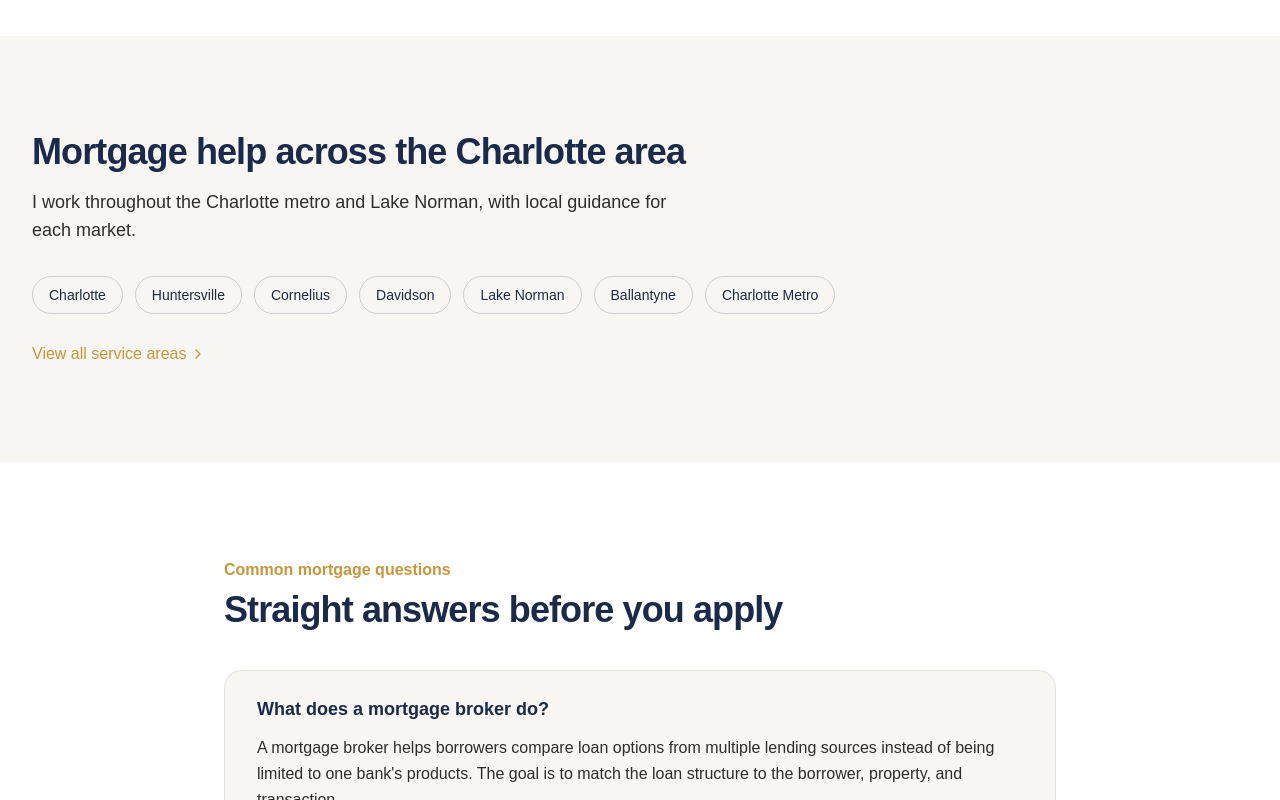
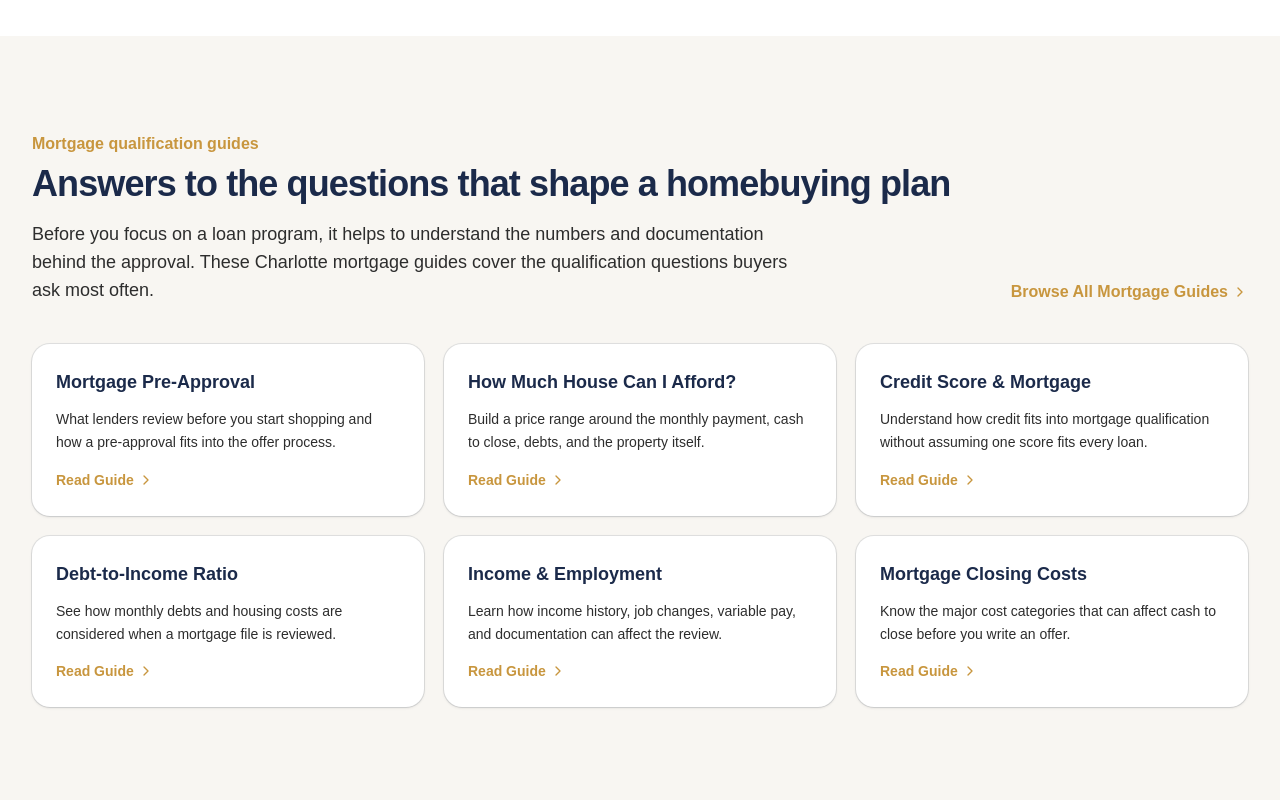
Before and after one commit to JLshope12/jacob-shope-mortgage, a Next.js app: page / in a window 1280 px wide. Shown: the part 2760-3560 px from the top of the page. Built offline with nearby package versions, Linux system fonts and the light colour scheme.

Commit message:
Strengthen homepage links to mortgage qualification guides

```diff
--- a/app/page.tsx
+++ b/app/page.tsx
@@ -22,6 +22,39 @@ const LOAN_PROGRAMS = [
   { slug: "jumbo", title: "Jumbo", description: "Options for homes above conforming loan limits.", icon: Banknote },
   { slug: "refinance", title: "Refinance", description: "Review your rate, term, or equity options.", icon: RefreshCw },
   { slug: "first-time-buyer", title: "First-Time Buyer", description: "A clear plan for your first purchase.", icon: Heart },
+] as const;
+
+const MORTGAGE_GUIDES = [
+  {
+    href: "/mortgage-preapproval-charlotte",
+    title: "Mortgage Pre-Approval",
+    description: "What lenders review before you start shopping and how a pre-approval fits into the offer process.",
+  },
+  {
+    href: "/how-much-house-can-i-afford-charlotte",
+    title: "How Much House Can I Afford?",
+    description: "Build a price range around the monthly payment, cash to close, debts, and the property itself.",
+  },
+  {
+    href: "/mortgage-credit-score-charlotte",
+    title: "Credit Score & Mortgage",
+    description: "Understand how credit fits into mortgage qualification without assuming one score fits every loan.",
+  },
+  {
+    href: "/mortgage-dti-charlotte",
+    title: "Debt-to-Income Ratio",
+    description: "See how monthly debts and housing costs are considered when a mortgage file is reviewed.",
+  },
+  {
+    href: "/mortgage-income-employment-charlotte",
+    title: "Income & Employment",
+    description: "Learn how income history, job changes, variable pay, and documentation can affect the review.",
+  },
+  {
+    href: "/mortgage-closing-costs-charlotte",
+    title: "Mortgage Closing Costs",
+    description: "Know the major cost categories that can affect cash to close before you write an offer.",
+  },
 ] as const;
 
 const SERVICE_AREAS = [
@@ -240,6 +273,34 @@ export default function Home() {
 
       <section className="py-16 md:py-24">
         <div className="mx-auto max-w-7xl px-4 md:px-6 lg:px-8">
+          <p className="font-semibold text-gold">Mortgage qualification guides</p>
+          <div className="mt-2 flex flex-col gap-4 lg:flex-row lg:items-end lg:justify-between">
+            <div>
+              <h2 className="text-3xl font-bold tracking-tight text-navy md:text-4xl">Answers to the questions that shape a homebuying plan</h2>
+              <p className="mt-4 max-w-3xl text-charcoal md:text-lg">
+                Before you focus on a loan program, it helps to understand the numbers and documentation behind the approval. These Charlotte mortgage guides cover the qualification questions buyers ask most often.
+              </p>
+            </div>
+            <Link href="/mortgage-guides" className="inline-flex shrink-0 items-center font-semibold text-gold hover:underline">
+              Browse All Mortgage Guides <ChevronRight className="ml-1 h-4 w-4" />
+            </Link>
+          </div>
+          <div className="mt-10 grid gap-5 md:grid-cols-2 lg:grid-cols-3">
+            {MORTGAGE_GUIDES.map((guide) => (
+              <Link key={guide.href} href={guide.href} className="group rounded-2xl bg-white p-6 shadow-sm ring-1 ring-navy/10 transition-shadow hover:shadow-md">
+                <h3 className="text-lg font-semibold text-navy group-hover:text-gold">{guide.title}</h3>
+                <p className="mt-3 text-sm leading-relaxed text-charcoal">{guide.description}</p>
+                <span className="mt-4 inline-flex items-center text-sm font-semibold text-gold">
+                  Read Guide <ChevronRight className="ml-1 h-4 w-4" />
+                </span>
+              </Link>
+            ))}
+          </div>
+        </div>
+      </section>
+
+      <section className="py-16 md:py-24">
+        <div className="mx-auto max-w-7xl px-4 md:px-6 lg:px-8">
           <h2 className="text-3xl font-bold tracking-tight text-navy md:text-4xl">Mortgage help across the Charlotte area</h2>
           <p className="mt-4 max-w-2xl text-charcoal md:text-lg">
             I work throughout the Charlotte metro and Lake Norman, with local guidance for each market.
```
